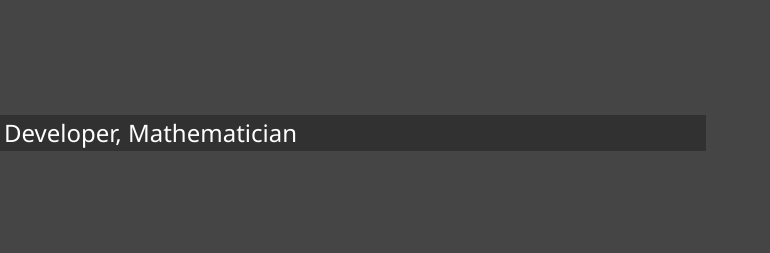
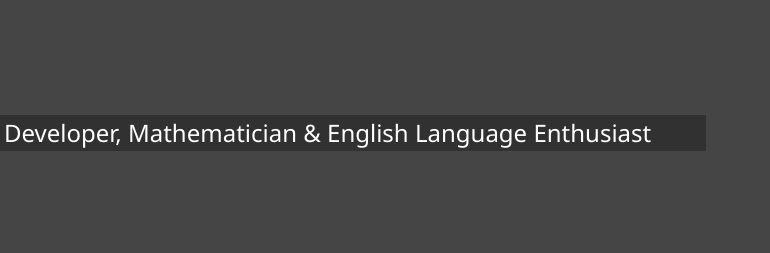
Before and after one commit to Sergei1201/Portfolio_website, a website: page dist/index.html in a window 1280 px wide. Shown: the part 205-458 px from the top of the page, 510-1280 px from the left. Drawn offline with Linux system fonts and the light colour scheme.

Commit message:
index.html chahges

```diff
--- a/dist/index.html
+++ b/dist/index.html
@@ -46,7 +46,7 @@
         Sergei <span class="text-secondary">Sokolov</span>
     </h1>
     <h2 class="sm-heading">
-        Computer User Support Specialist, Web Developer, Mathematician
+        Computer User Support Specialist, Web Developer, Mathematician & English Language Enthusiast
     </h2>
 
     <div class="icons">
```
